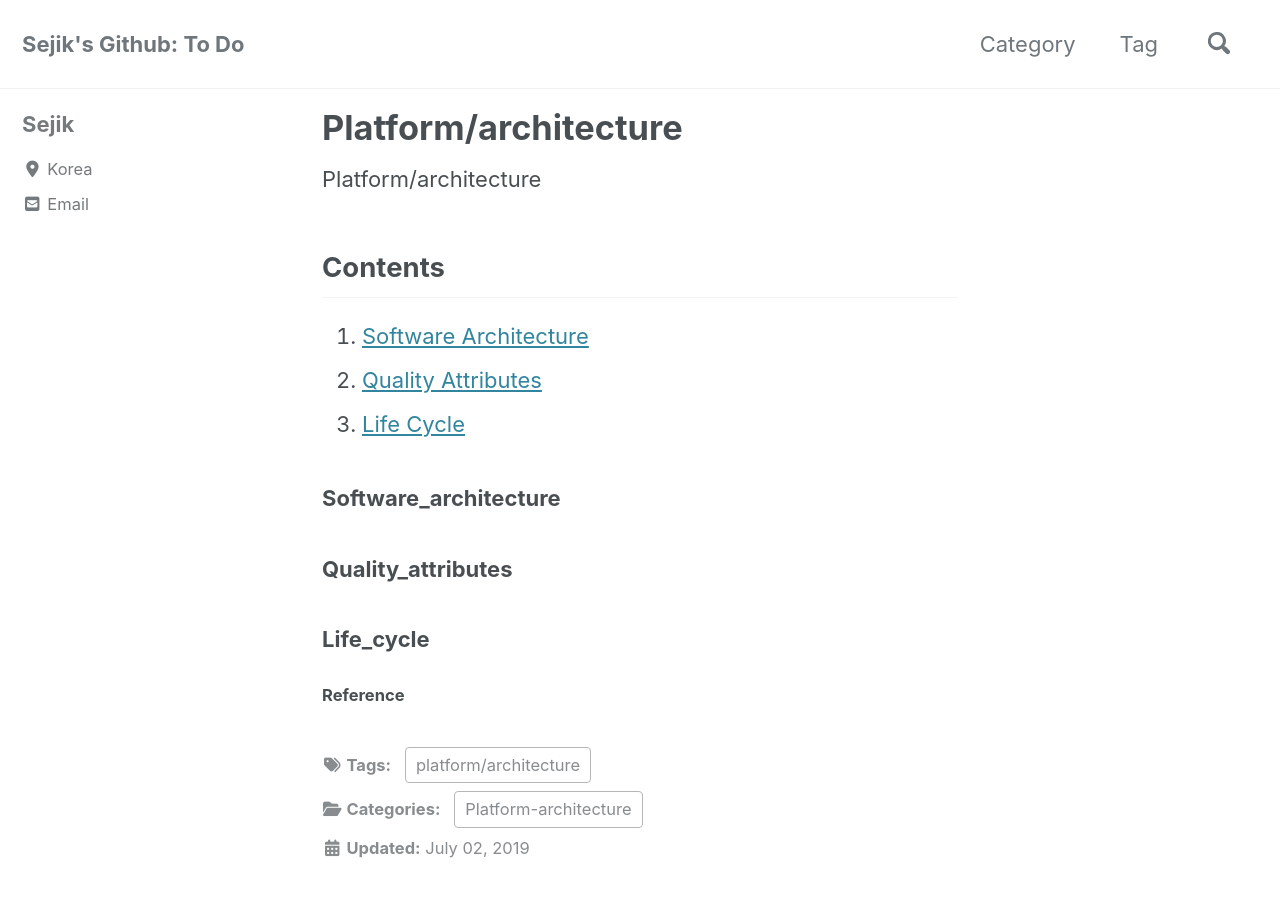
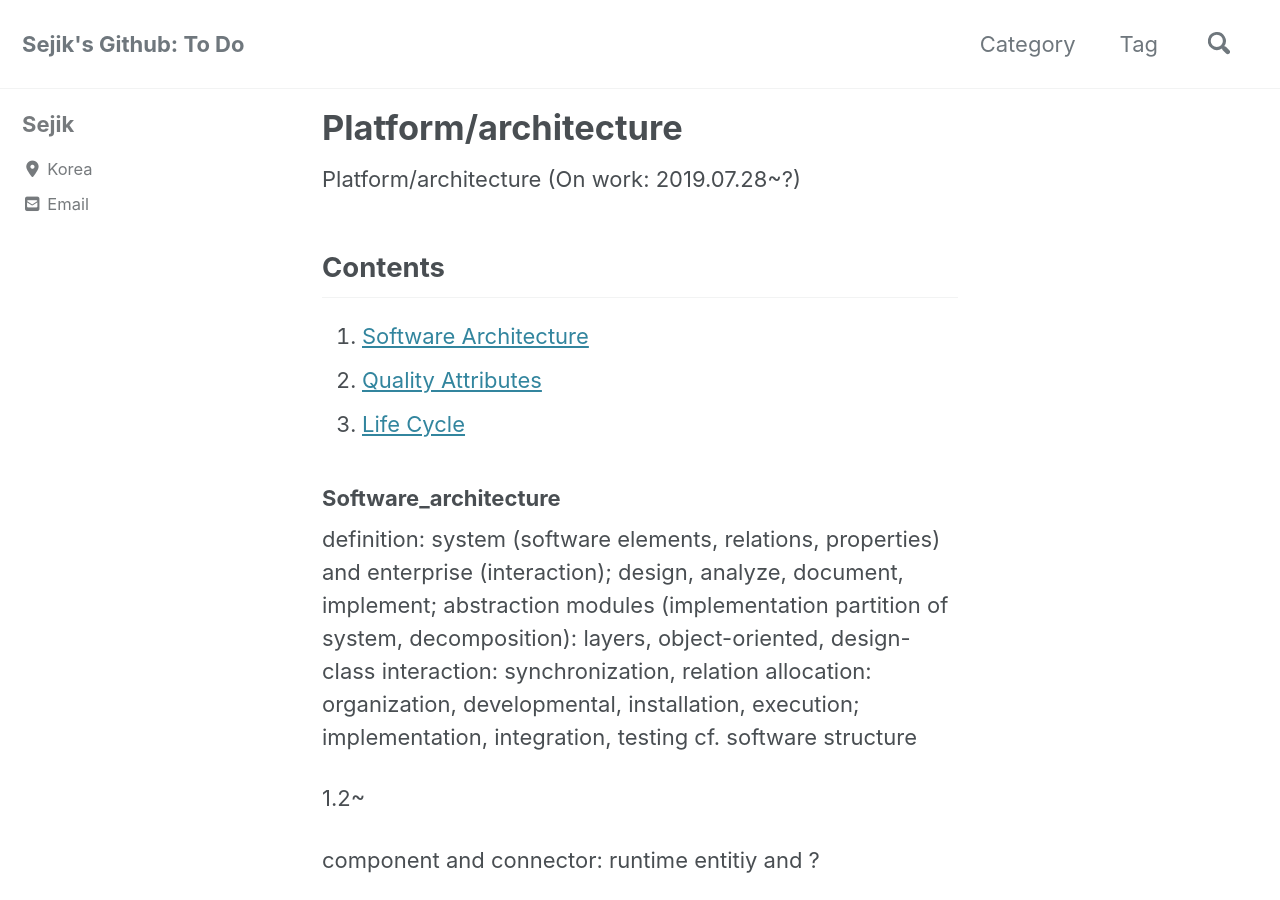
Before and after one commit to ki4ai-ai/ki4ai-ai.github.io, a Jekyll site: the page built from _posts/2019-07-28-platform-architecture.md, in a window 1280 px wide and 900 px high. Built offline with Jekyll 4.4.1, drawn with Linux system fonts in a browser that asks for light colours; cached includes are drawn as plain includes; nearby versions of some CDN libraries; comment, search, counter and statistics services are not loaded.

Commit message:
Update 2019-07-28-platform-architecture

```diff
--- a/_posts/2019-07-28-platform-architecture.md
+++ b/_posts/2019-07-28-platform-architecture.md
@@ -1,13 +1,13 @@
 ---
 title: "Platform/architecture"
-date: 2019-07-2 12:31:47 -0400
+date: 2019-07-28 17:43:54 -0400
 categories:
   - Platform-architecture
 tags:
   - platform/architecture
 ---
 
-Platform/architecture
+Platform/architecture (On work: 2019.07.28~?)
 
 ## Contents
 1. [Software Architecture](#software_architecture)
@@ -15,6 +15,17 @@ Platform/architecture
 3. [Life Cycle](#life_cycle)
 
 ### Software_architecture
+definition: system (software elements, relations, properties) and enterprise (interaction); design, analyze, document, implement; abstraction
+modules (implementation partition of system, decomposition): layers, object-oriented, design-class
+interaction: synchronization, relation
+allocation: organization, developmental, installation, execution; implementation, integration, testing
+cf. software structure
+
+1.2~
+
+component and connector: runtime entitiy and ?
+
+
 
 ### Quality_attributes
 
```
